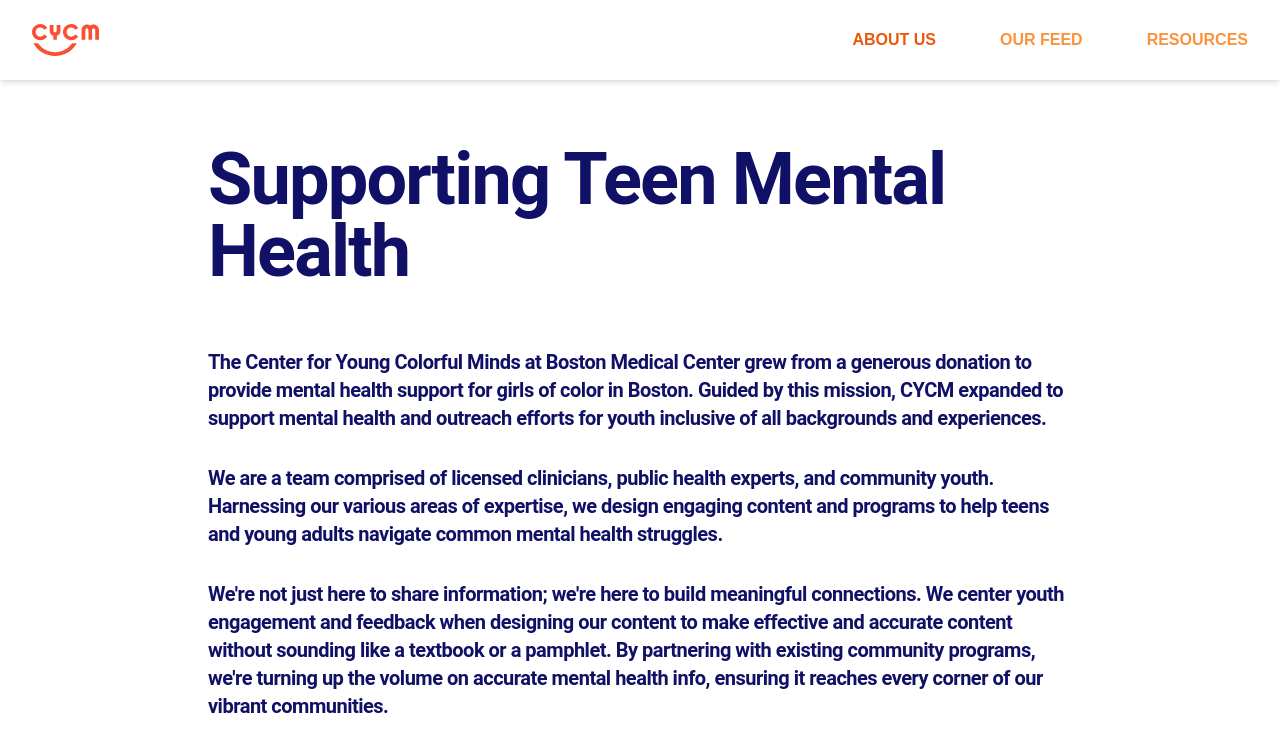
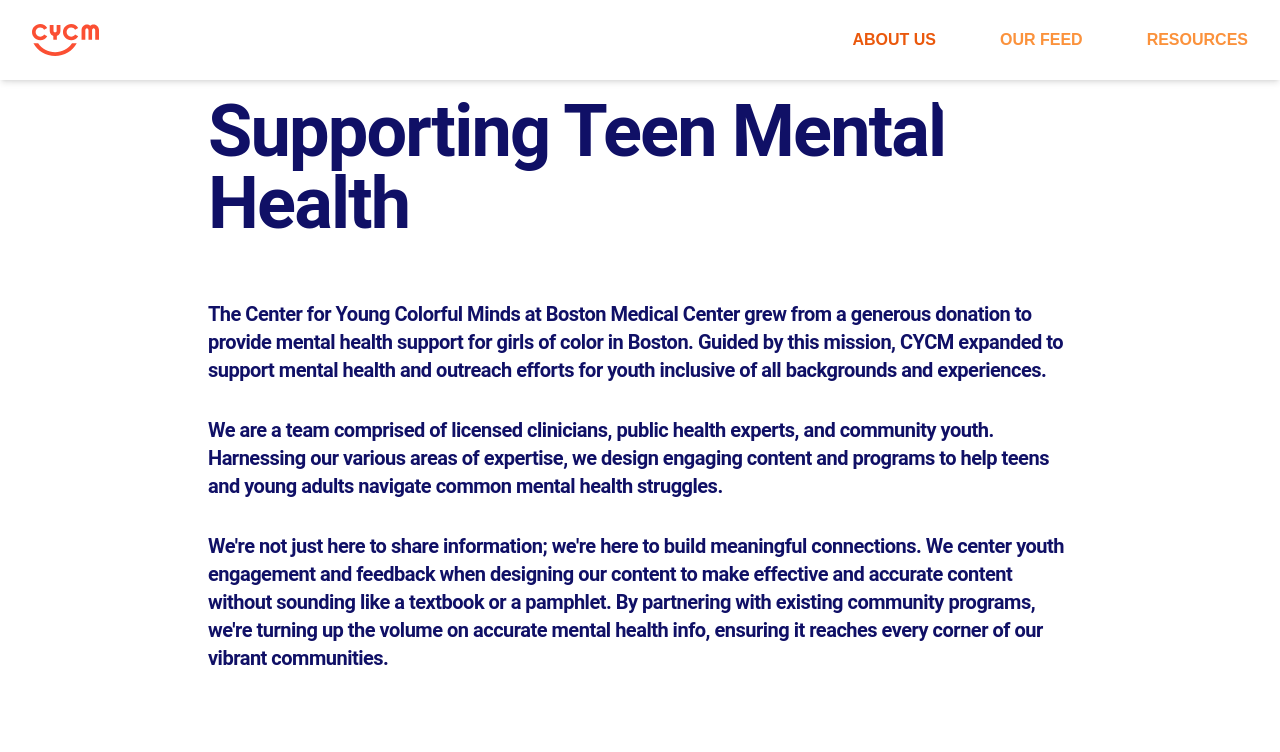
Before and after one commit to hicsail/cycm-ionic, a React (Vite) app: page /about-us in a window 1280 px wide. Shown: the top 752 px of the page. Built offline with nearby package versions, Linux system fonts and the light colour scheme; no server answers.

Commit message:
feat: bugfix

```diff
--- a/src/pages/About.tsx
+++ b/src/pages/About.tsx
@@ -1,7 +1,4 @@
-import { IonCard, IonCardHeader, IonContent, IonPage } from "@ionic/react";
-import DualColumnImageText from "../components/DualColumnImageText";
-import DualColumnText from "../components/DualColumnText";
-import Profile from "../components/Profile";
+import { IonPage, IonContent } from "@ionic/react";
 import PaddedHeaderText from "../components/PaddedHeaderText";
 import AboutMissionSection from "../components/AboutMissionSection";
 import AboutTeamProfiles from "../components/AboutTeamProfiles";
@@ -10,12 +7,15 @@ import Footer from "../components/Footer";
 
 const About: React.FC = () => {
   return (
-    <div className="pt-36 md:pt-12 mb-48">
-      <PaddedHeaderText />
-      <AboutMissionSection />
-      <AboutTeamProfiles />
-      <AboutFutureVisionSections />
-    </div>
+    <IonPage>
+      <IonContent className="pt-36 md:pt-12 mb-48">
+        <PaddedHeaderText />
+        <AboutMissionSection />
+        <AboutTeamProfiles />
+        <AboutFutureVisionSections />
+        <Footer />
+      </IonContent>
+    </IonPage>
   );
 };
 
```
